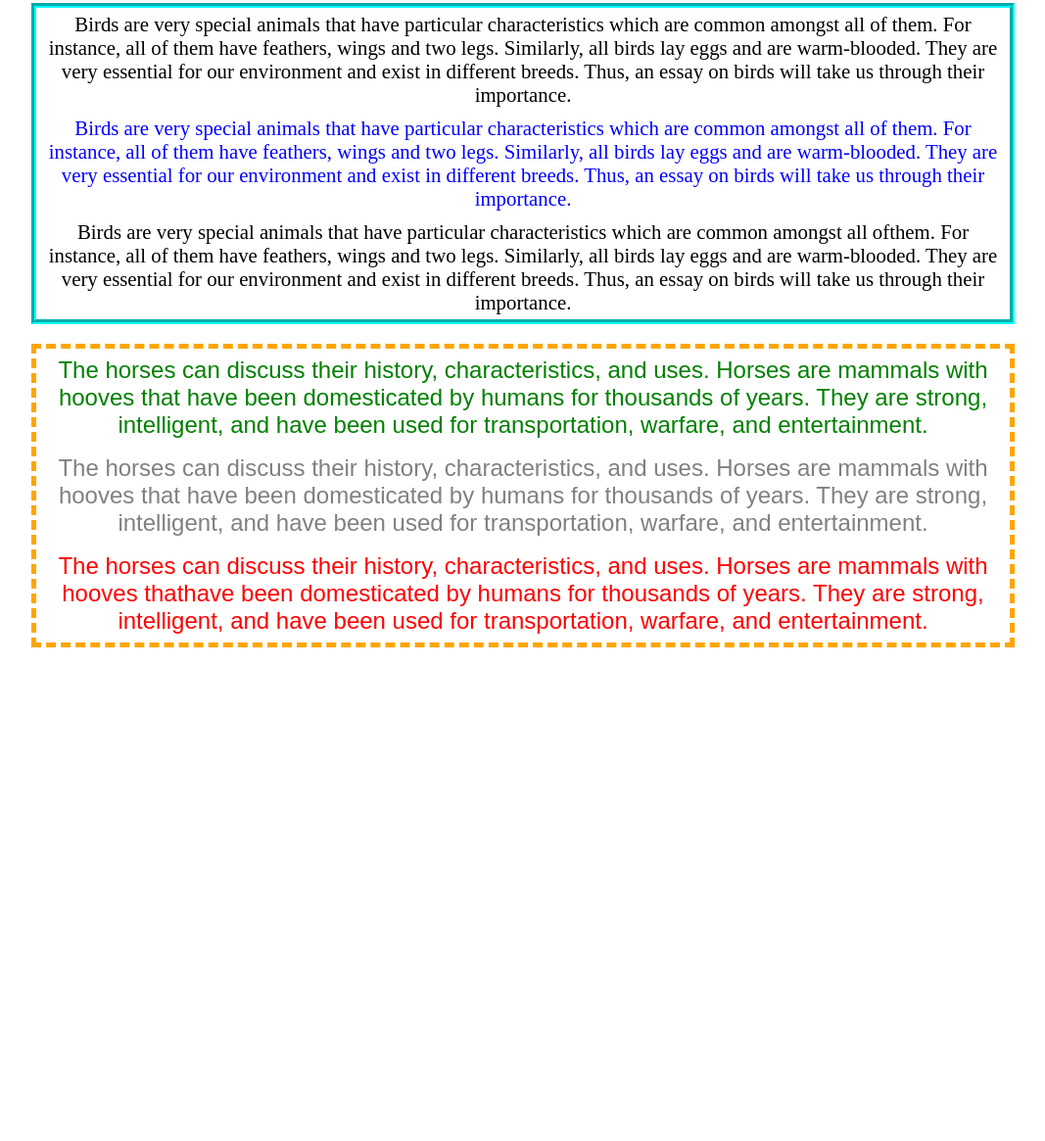
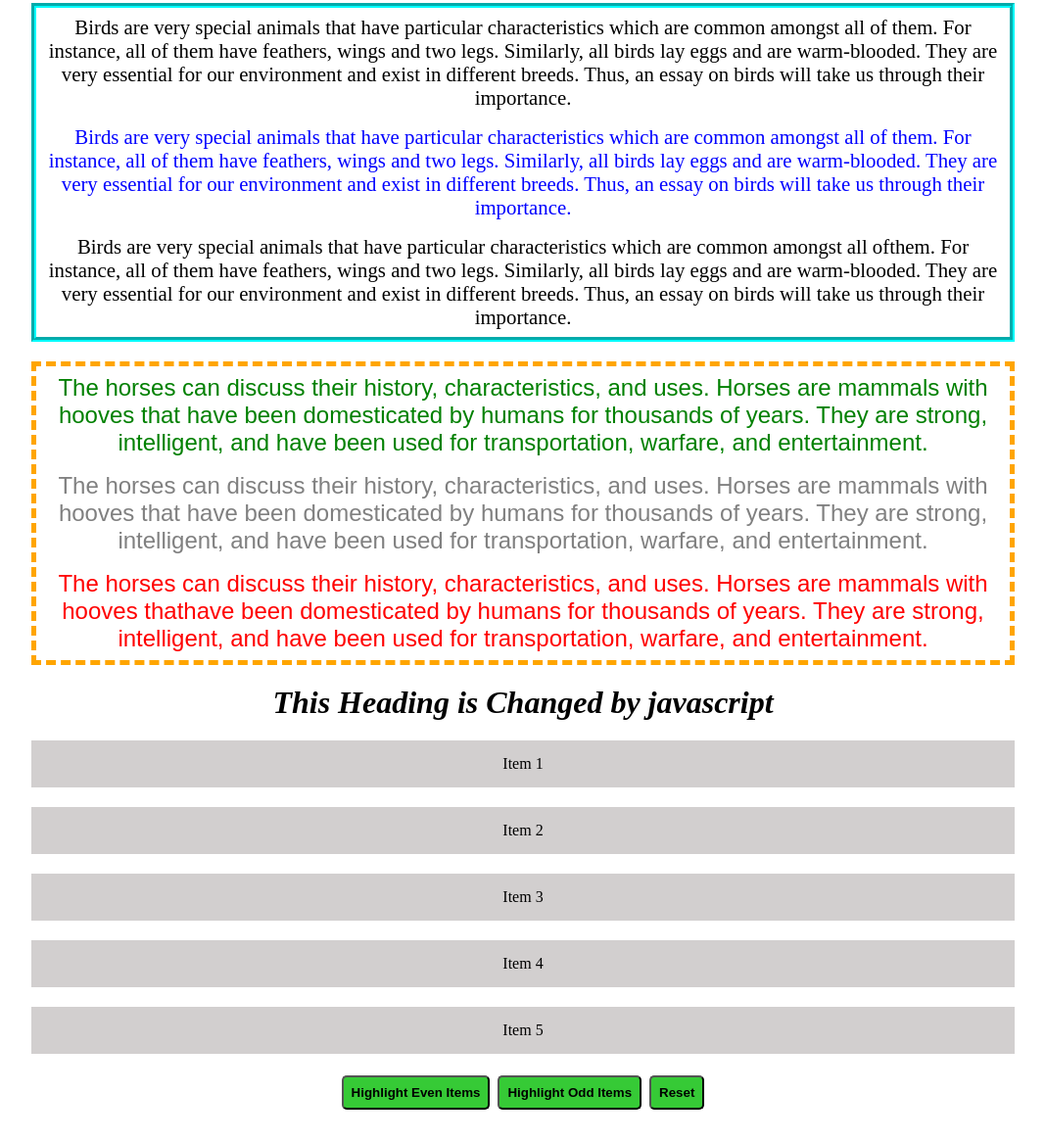
Before and after one commit to farah001400/javascript-chapters, a plain HTML site: page (57)target some elements by tag name/index.html in a window 1280 px wide. Shown: the part 84-1249 px from the top of the page at 98% size, without its empty margins (106-1173 px from the left). Before the commit the page ends 800 px from the top, so only its background shows below. Drawn offline with Linux system fonts and the light colour scheme.

Commit message:
more function related this chap

```diff
--- a/(57)target some elements by tag name/app.js
+++ b/(57)target some elements by tag name/app.js
@@ -3,7 +3,7 @@ var paragraphs = container1.getElementsByTagName('p');
 container1.style.border = '5px aqua groove';
 container1.style.margin = '20px 0';
 for(var i=0; i<paragraphs.length; i++){
-    paragraphs[i].style.padding = '5px';
+    paragraphs[i].style.padding = '8px';
     paragraphs[i].style.fontFamily = 'algerian';
     paragraphs[i].style.fontSize = '1.3rem'
     paragraphs[1].style.color = 'blue';
@@ -21,4 +21,34 @@ for(var i=0; i<paragraph.length; i++){
     paragraph[1].style.color = 'grey'
     paragraph[2].style.color = 'red';
 }
+var main = document.getElementsByClassName('main')[0];
+var heading = main.getElementsByTagName('h1')[1];
+heading.innerHTML = '<em>' + 'This Heading is Changed by javascript'+ '</em>';
 //--------------------------------------------------------------------------------------------------------------------//
+
+var listItems = document.getElementsByTagName('li');
+
+//Highlight even items
+document.getElementById('highlightEven').onclick = function () {
+    for(var i = 0; i < listItems.length; i++){
+        if((i + 1) % 2 === 0){
+            listItems[i].classList.add('highlight');
+        }
+    }
+}
+
+//Highlight odd items
+document.getElementById('highlightOdd').onclick = function () {
+    for(var i = 0; i < listItems.length; i++){
+        if((i + 1) % 2  ==! 0){
+            listItems[i].classList.add('highlight')
+        }
+    }
+}
+
+//Reset all items
+document.getElementById('reset').onclick = function () {
+    for(var i = 0; i < listItems.length; i++){
+        listItems[i].classList.remove('highlight');
+    }
+}
--- a/(57)target some elements by tag name/index.html
+++ b/(57)target some elements by tag name/index.html
@@ -48,6 +48,45 @@
                 transportation, warfare, and entertainment.
             </p>
         </div>
+        <h1>Hello world!</h1>
+        <ul>
+            <li>Item 1</li>
+            <li>Item 2</li>
+            <li>Item 3</li>
+            <li>Item 4</li>
+            <li>Item 5</li>
+        </ul>
+        <div class="buttons">
+            <button id="highlightEven">Highlight Even Items</button>
+            <button id="highlightOdd">Highlight Odd Items</button>
+            <button id="reset">Reset</button>
+        </div>
+
+
+        <!-- <table>
+            <tr>
+                <th colspan="14">
+                    table
+                </th>
+            </tr>
+            <tr>
+                <td>1</td>
+                <td>2</td>
+                <td>3</td>
+                <td>4</td>
+                <td>5</td>
+                <td>6</td>
+                <td>7</td>
+                <td>8</td>
+                <td>9</td>
+                <td>10</td>
+                <td>11</td>
+                <td>12</td>
+                <td>13</td>
+                <td>14</td>
+                <td>15</td>
+            </tr>
+        </table> -->
     </div>
     <script src="app.js"></script>
 </body>
--- a/(57)target some elements by tag name/style.css
+++ b/(57)target some elements by tag name/style.css
@@ -2,7 +2,6 @@
     margin: 0;
     padding: 0;
     box-sizing: border-box;
-    font-family: sans-serif;
 }
 .main{
     width: 80%;
@@ -10,3 +9,28 @@
     margin: 20px auto;
     text-align: center;
 }
+ul li{
+    list-style: none;
+    margin: 20px 0;
+    background-color: rgb(210, 207, 207);
+    padding: 15px;
+}
+.buttons button{
+    padding: 8px;
+    margin: 2px;
+    color: black;
+    background-color: rgb(54, 202, 54);
+    border-radius: 5px;
+    font-weight: bold;
+}
+.buttons button:hover{
+    background-color: green;
+    color: white;
+    cursor: pointer;
+}
+
+/*---------------------got class by javascript-------------------------*/
+.highlight{
+    background-color: green;
+    color: antiquewhite;
+}
```
